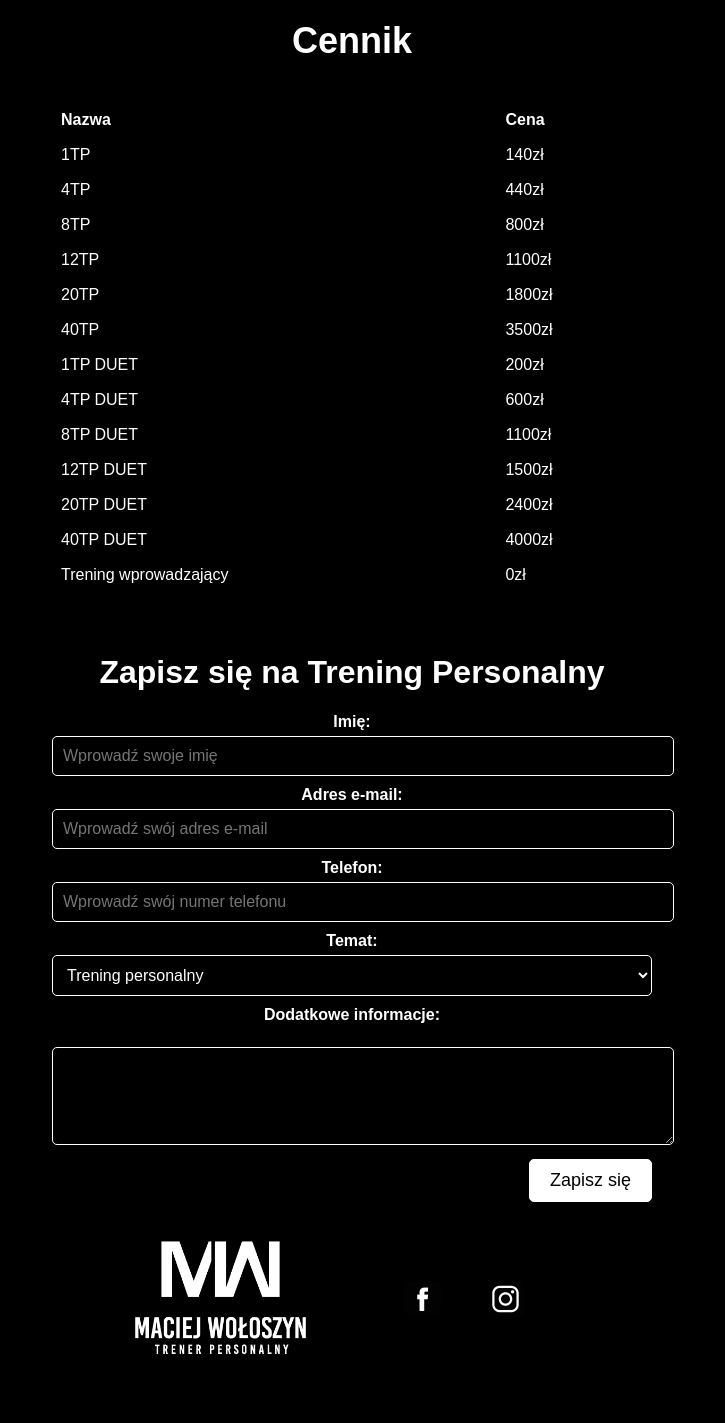
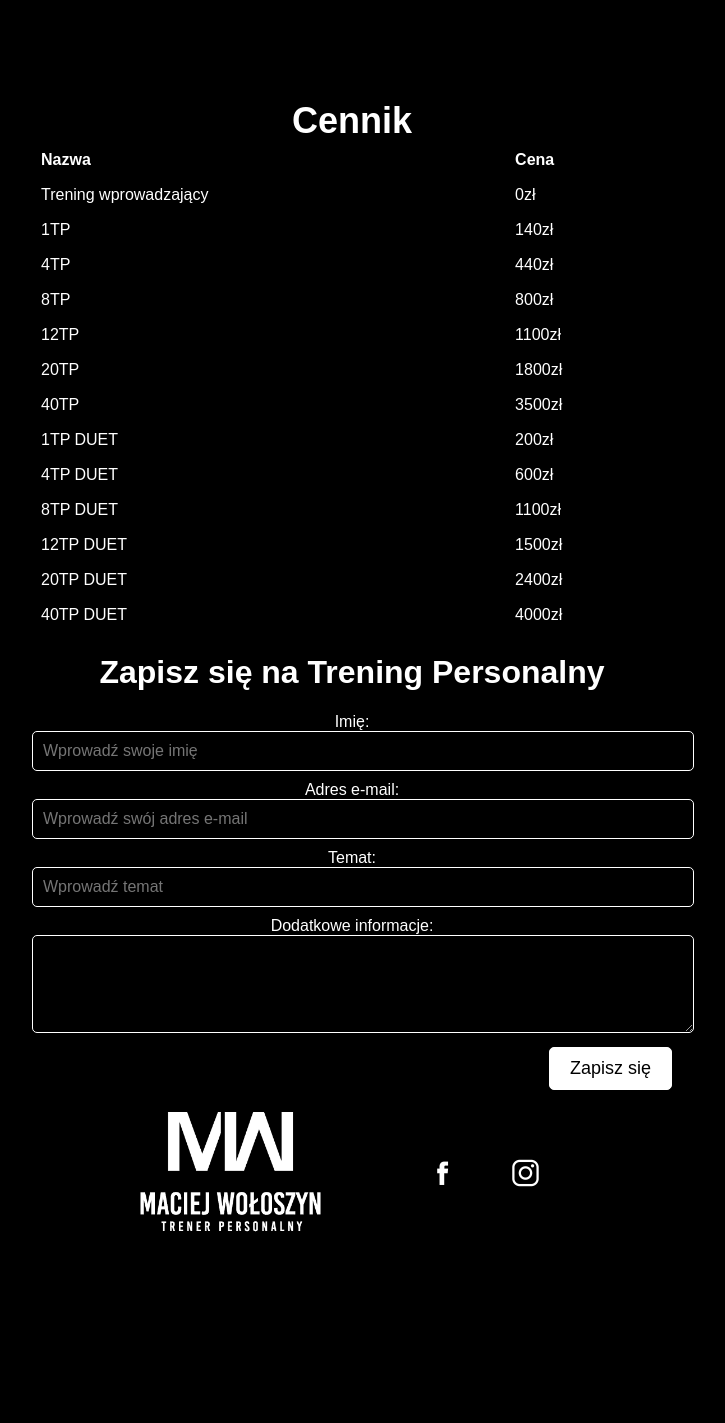
Before and after one commit to novy213/trener, a PHP site: page / in a window 1280 px wide. Shown: the whole page, without its empty margins (288-1013 px from the left). After the commit the page ends 1232 px from the top, so only its background shows below. Run offline with PHP 8.4, Linux system fonts and the light colour scheme.

Commit message:
fixed layout

```diff
--- a/cennik/cennik.css
+++ b/cennik/cennik.css
@@ -6,69 +6,22 @@ body {
     color: #fff;
     text-align: center;
 }
-
+.container{
+    width: 50%;
+    margin-right: auto;
+    margin-left: auto;
+}
 header {
+    padding-top: 100px;
     background-color: #000;
     color: #fff;
-    padding: 20px;
 }
 
 header h1 {
     font-size: 36px;
     margin: 0;
 }
-
-.minimalistyczny {
-    font-family: Arial, sans-serif;
-    margin: 0 auto;
-    max-width: 600px;
-    padding: 20px;
-    background-color: #000;
-    color: #fff;
-    text-align: center;
-}
-
-.minimalistyczny h3 {
-    font-size: 24px;
-    margin-bottom: 10px;
-}
-
-.minimalistyczny .pakiet {
-    border: 1px solid #000;
-    margin-bottom: 20px;
-    padding: 10px;
-    background-color: #fff;
-    color: #000;
-}
-
-.minimalistyczny .cena {
-    font-size: 18px;
-    font-weight: bold;
-    color: #fff;
-}
-
-.minimalistyczny ul {
-    list-style-type: none;
-    padding-left: 0;
-    margin-top: 5px;
-}
-
-.minimalistyczny ul li {
-    margin-bottom: 5px;
-    font-size: 16px;
-}
-
-.minimalistyczny label {
-    display: block;
-    margin-bottom: 5px;
-    font-weight: bold;
-}
-
-.minimalistyczny input[type="text"],
-.minimalistyczny input[type="email"],
-.minimalistyczny input[type="tel"],
-.minimalistyczny select,
-.minimalistyczny textarea {
+.inputy {
     width: 100%;
     padding: 10px;
     margin-bottom: 10px;
@@ -78,8 +31,12 @@ header h1 {
     background-color: #000;
     color: #fff;
 }
-
-.minimalistyczny input[type="submit"] {
+.form{
+    margin-right: auto;
+    margin-left: auto;
+    width: 100%;
+}
+.submit {
     background-color: #fff;
     color: #000;
     padding: 10px 20px;
@@ -90,7 +47,7 @@ header h1 {
     float: right;
 }
 
-.minimalistyczny input[type="submit"]:hover {
+.submit:hover {
     background-color: #555;
     color: #fff;
 }
--- a/cennik/index.php
+++ b/cennik/index.php
@@ -8,6 +8,7 @@
     <link rel="icon" href="Maciej_Woloszyn-01-transparent.jpg">
 </head>
 <body>
+<div class="container">
     <header>
         <h1>Cennik</h1>
     </header>
@@ -16,6 +17,10 @@
             <tr>
                 <th>Nazwa</th>
                 <th>Cena</th>
+            </tr>
+            <tr>
+                <td>Trening wprowadzający</td>
+                <td>0zł</td>
             </tr>
             <tr>
                 <td>1TP</td>
@@ -65,32 +70,23 @@
                 <td>40TP DUET</td>
                 <td>4000zł</td>
             </tr>
-        <tr>
-            <td>Trening wprowadzający</td>
-            <td>0zł</td>
-        </tr>
         </table>
     </div>
-<div class="container minimalistyczny">
+    <div class="form">
         <h1>Zapisz się na Trening Personalny</h1>
         <form method="POST">
             <label for="imie">Imię:</label>
-        <input type="text" id="imie" name="imie" required placeholder="Wprowadź swoje imię">
+            <input class="inputy" type="text" id="imie" name="imie" required placeholder="Wprowadź swoje imię">
 
             <label for="email">Adres e-mail:</label>
-        <input type="email" id="email" name="email" required placeholder="Wprowadź swój adres e-mail">
-
-        <label for="telefon">Telefon:</label>
-        <input type="tel" id="telefon" name="telefon" required placeholder="Wprowadź swój numer telefonu">
+            <input class="inputy" type="email" id="email" name="email" required placeholder="Wprowadź swój adres e-mail">
 
             <label for="trener">Temat:</label>
-        <select id="trener" name="trener">
-            <option value="trening">Trening personalny</option>
-        </select>
+            <input class="inputy" type="text" id="trener" name="trener" required placeholder="Wprowadź temat">
 
             <label for="wiadomosc">Dodatkowe informacje:</label><br>
-        <textarea id="wiadomosc" name="wiadomosc" rows="4"></textarea><br>
-        <input type="submit" name="submit" value="Zapisz się">
+            <textarea class="inputy" id="wiadomosc" name="wiadomosc" rows="4"></textarea><br>
+            <input type="submit" value="Zapisz się" class="submit">
         </form>
         <?php
         if(isset($_POST['submit'])) {
@@ -116,7 +112,7 @@
         }
         ?>
     </div>
-<footer class="minimalistyczny">
+<footer>
     <div class="stopka">
         <div class="logo">
             <img src="Maciej_Woloszyn-01-transparent.jpg" alt="Logo" style="width: 75%;">
@@ -127,5 +123,6 @@
         </div>
     </div>
 </footer>
+</div>
 </body>
 </html>
```
Also changed, not shown: cennik/FB.png, cennik/IG.png. Lines whose indentation alone changed are shown as unchanged.
